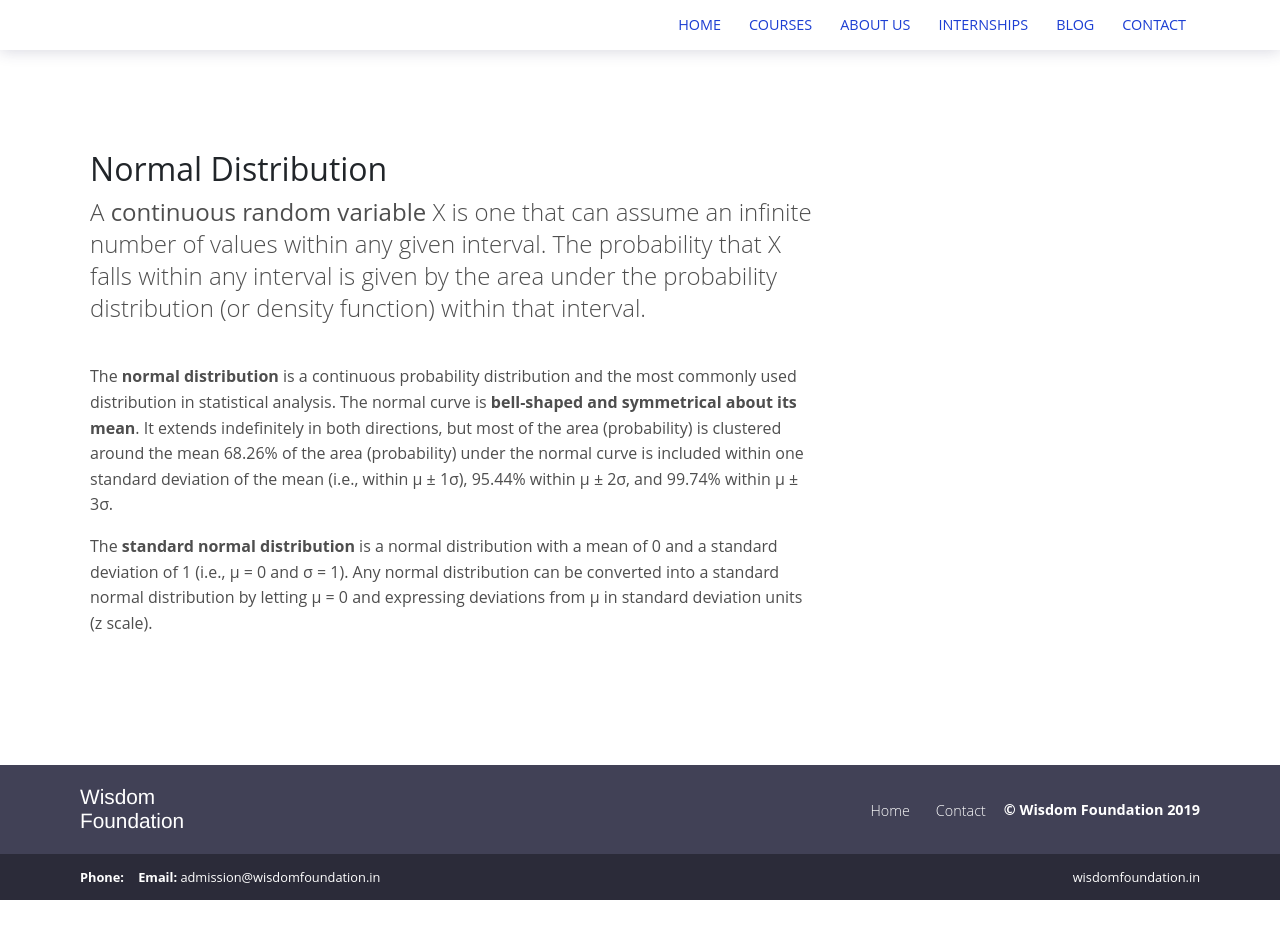
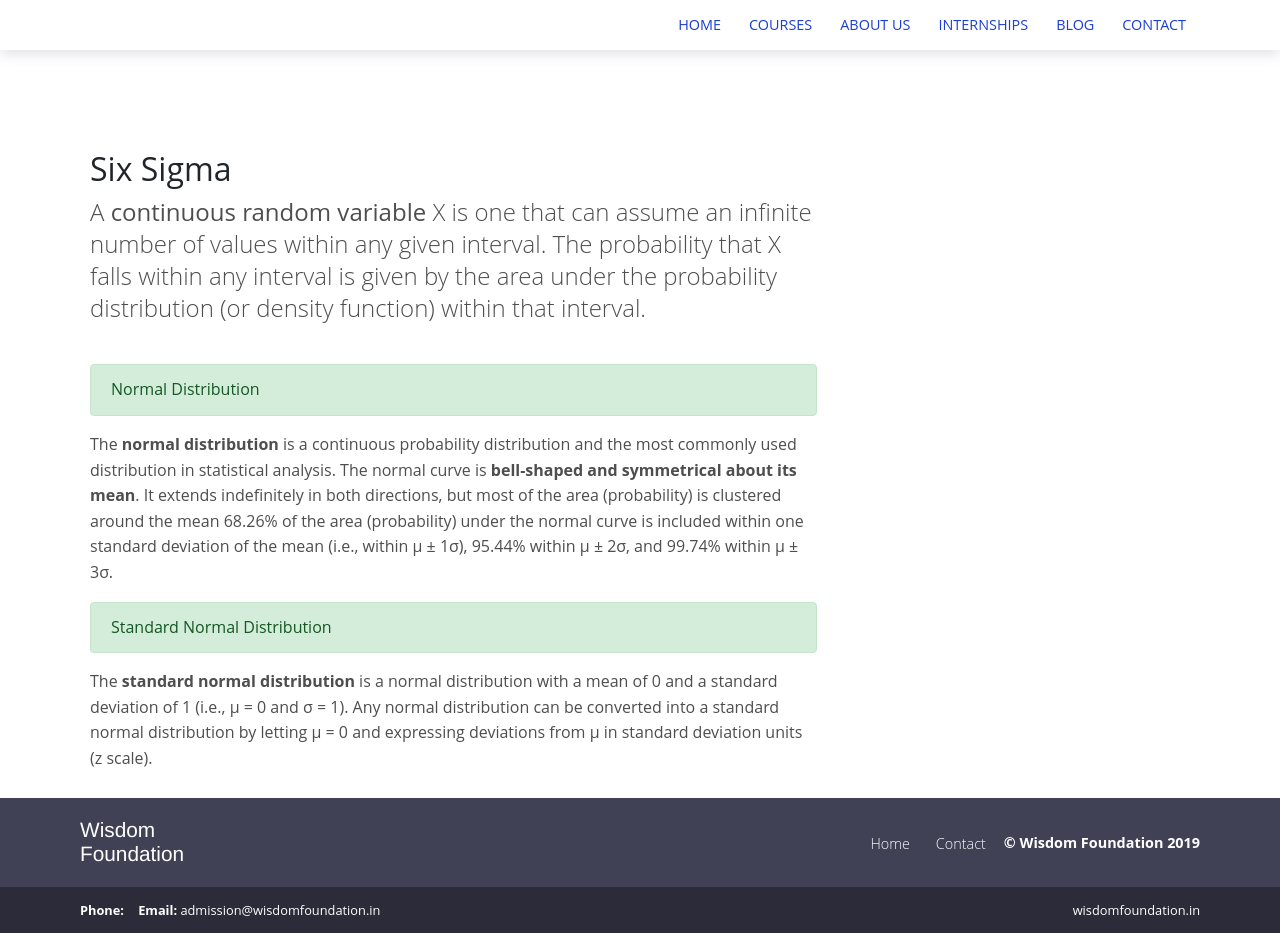
Before and after one commit to knowledgefoundation/knowledgefoundation.github.io, a Jekyll site: the page built from _posts/2019-09-28-normal-distribution.md, in a window 1280 px wide. Built offline with Jekyll 4.4.1, drawn with Linux system fonts in a browser that asks for light colours; before the commit the page ends 900 px from its top, so only the background shows below that.

Commit message:
Normal Distribution

```diff
--- a/_posts/2019-09-28-normal-distribution.md
+++ b/_posts/2019-09-28-normal-distribution.md
@@ -1,16 +1,24 @@
 ---
 layout: post
-title: Normal Distribution
+title: Six Sigma
 categories:
 - Statistics
 tags:
 -
-description: Normal Distribution
+description: Six Sigma
 
 ---
 
 A **continuous random variable** X is one that can assume an infinite number of values within any given interval. The probability that X falls within any interval is given by the area under the probability distribution (or density function) within that interval.
 
+<div class="alert alert-success" role="alert">
+ Normal Distribution
+</div>
+
 The **normal distribution** is a continuous probability distribution and the most commonly used distribution in statistical analysis. The normal curve is **bell-shaped and symmetrical about its mean**. It extends indefinitely in both directions, but most of the area (probability) is clustered around the mean 68.26% of the area (probability) under the normal curve is included within one standard deviation of the mean (i.e., within μ ± 1σ), 95.44% within μ ± 2σ, and 99.74% within μ ± 3σ.
 
+<div class="alert alert-success" role="alert">
+ Standard Normal Distribution
+</div>
+
 The **standard normal distribution** is a normal distribution with a mean of 0 and a standard deviation of 1 (i.e., μ = 0 and σ = 1). Any normal distribution can be converted into a standard normal distribution by letting μ = 0 and expressing deviations from μ in standard deviation units (z scale).
```
